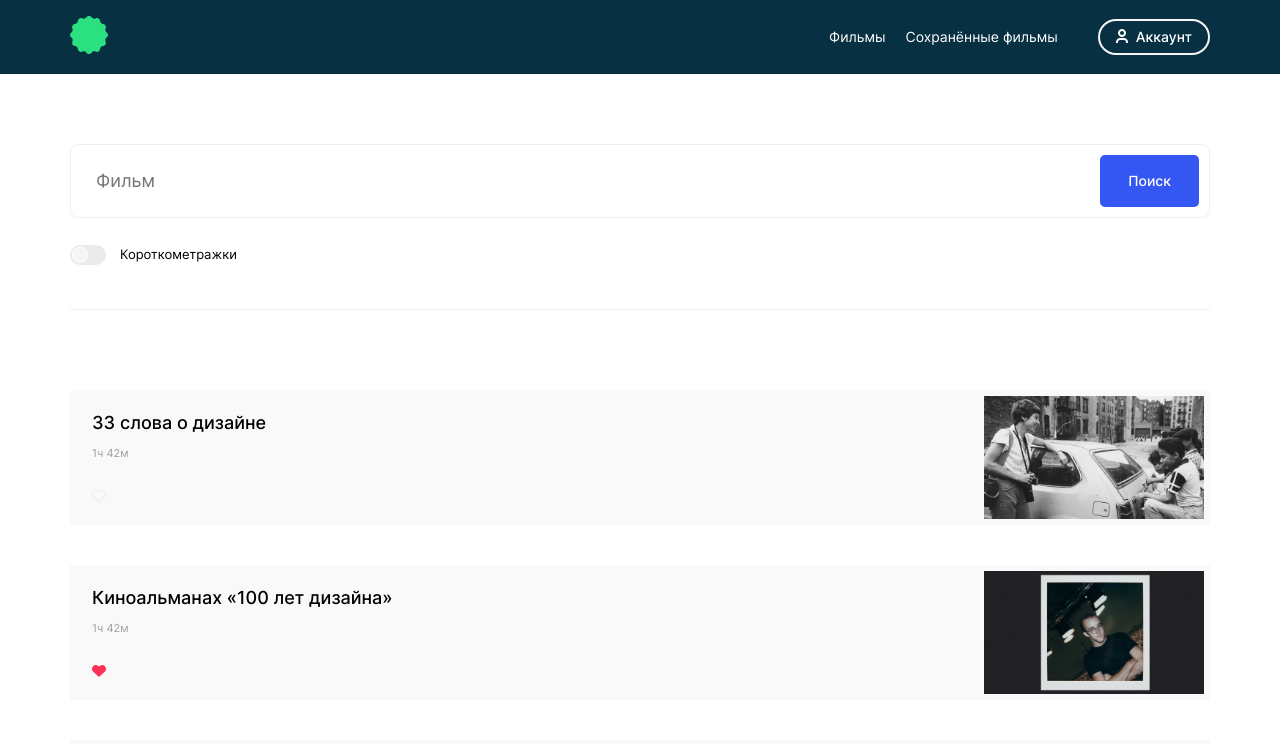
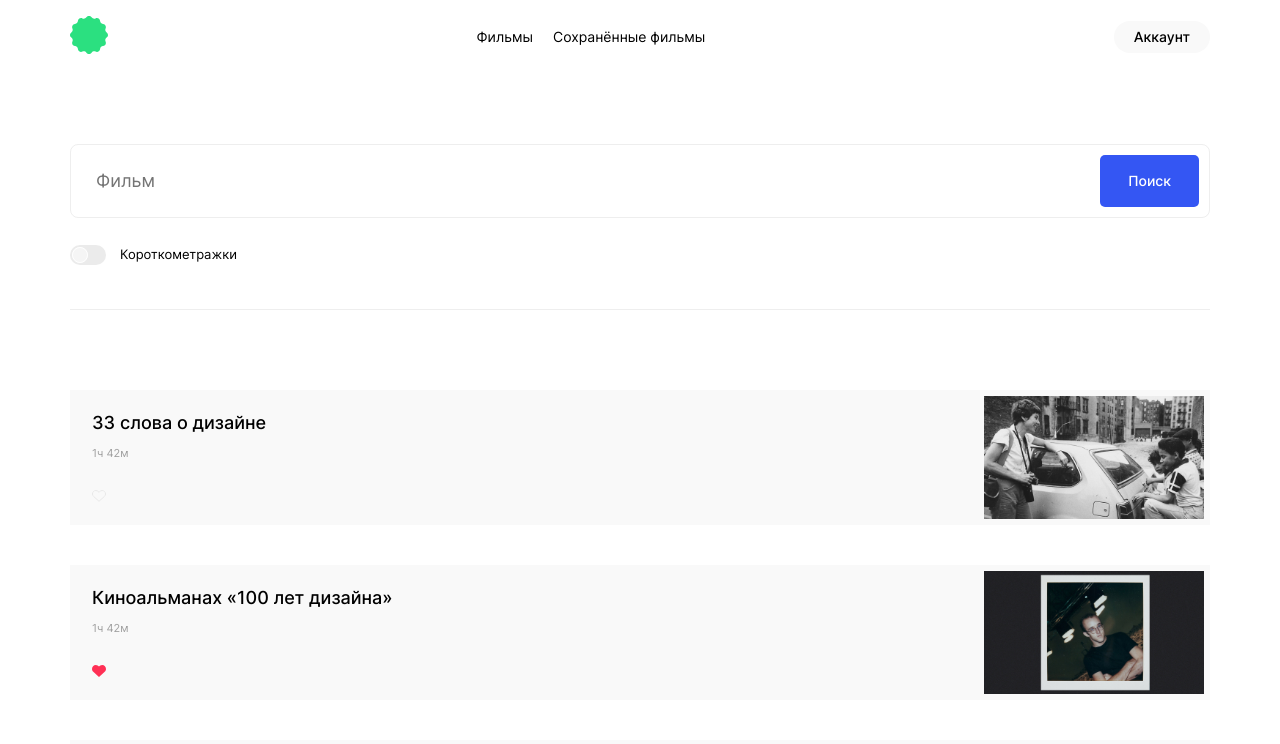
Before and after one commit to eugene-fox/movies-explorer-frontend, a React (Create React App) app: page /movies in a window 1280 px wide. Shown: the top 744 px of the page. Built offline with nearby package versions, Linux system fonts and the light colour scheme.

Commit message:
feat/ fix header and some refactor

```diff
--- a/src/components/AuthNavigation/AuthNavigation.css
+++ b/src/components/AuthNavigation/AuthNavigation.css
@@ -71,6 +71,10 @@
   opacity: .7;
 }
 
+.auth-navigation__profile-link_color_black {
+  color: #000000;
+}
+
 @media screen and (max-width: 768px) {
   .auth-navigation__profile-link {
     display: none;
--- a/src/components/AuthNavigation/AuthNavigation.jsx
+++ b/src/components/AuthNavigation/AuthNavigation.jsx
@@ -1,11 +1,12 @@
 import './AuthNavigation.css';
 import { NavLink } from 'react-router-dom';
+import { UserProfileLink } from '../UserProfileLink/UserProfileLink';
 
-export const AuthNavigation = ({ isLoginIn }) => {
+export const AuthNavigation = ({ isLoginIn, isLandingPage }) => {
   return (
     <nav>
       {isLoginIn ?
-        (<NavLink className="auth-navigation__profile-link" to="/profile">Аккаунт</NavLink>)
+        (<UserProfileLink />)
         :
         (<ul className="auth-navigation">
           <li className="auth-navigation__item">
--- a/src/components/AuthorizedUserNav/AuthorizedUserNav.css
+++ b/src/components/AuthorizedUserNav/AuthorizedUserNav.css
@@ -30,6 +30,10 @@
   opacity: .7;
 }
 
+.authorized-user-nav__link_color_black {
+  color: #000000;
+}
+
 @media screen and (max-width: 768px) {
   .authorized-user-nav {
     display: none;
--- a/src/components/AuthorizedUserNav/AuthorizedUserNav.jsx
+++ b/src/components/AuthorizedUserNav/AuthorizedUserNav.jsx
@@ -1,17 +1,20 @@
 import './AuthorizedUserNav.css';
 import { NavLink } from 'react-router-dom';
 
-export const AuthorizedUserNav = () => {
+export const AuthorizedUserNav = ({ isLandingPage }) => {
   return (
     <nav>
       <ul className="authorized-user-nav">
         <li className="authorized-user-nav__item">
-          <NavLink className="authorized-user-nav__link" to="/movies">Фильмы</NavLink>
+          <NavLink
+            className={`authorized-user-nav__link ${!isLandingPage ? 'authorized-user-nav__link_color_black' : ''}`}
+            to="/movies">Фильмы</NavLink>
         </li>
         <li className="authorized-user-nav__item">
-          <NavLink className="authorized-user-nav__link" to="/saved-movies">Сохранённые фильмы</NavLink>
+          <NavLink className={`authorized-user-nav__link ${!isLandingPage ? 'authorized-user-nav__link_color_black' : ''}`}
+            to="/saved-movies">Сохранённые фильмы</NavLink>
         </li>
       </ul>
-    </nav>
+    </nav >
   )
 }
--- a/src/components/BurgerMenu/BurgerMenu.css
+++ b/src/components/BurgerMenu/BurgerMenu.css
@@ -35,6 +35,12 @@
     height: 3px;
     bottom: 11px;
   }
+  .burger-menu__icon_color_black::before {
+    background: #000000;
+  }
+  .burger-menu__icon_color_black::after {
+    background: #000000
+  }
   .burger-menu__icon:hover {
     opacity: .7;
   }
@@ -44,6 +50,9 @@
     width: 28px;
     height: 3px;
     top: 22px;
+  }
+  .burger-menu__line_color_black {
+    background: #000000;
   }
   .burger-menu__icon_active {
     position: fixed;
@@ -77,6 +86,7 @@
     display: block;
   }
   .burger-menu__container {
+    box-sizing: border-box;
     display: flex;
     position: fixed;
     width: 520px;
@@ -88,6 +98,7 @@
     flex-direction: column;
     justify-content: space-between;
     align-items: center;
+    padding-bottom: 90px;
   }
   .burger-menu__links-list {
     display: flex;
@@ -117,37 +128,14 @@
     padding-bottom: 4px;
     border-bottom: 2px solid #000000;
   }
-  .burger-menu__profile-link {
-    display: block;
-    cursor: pointer;
-    background: #F9F9F9;
-    border-radius: 20px;
-    font-family: 'Inter', Arial, Helvetica, sans-serif;
-    font-style: normal;
-    font-weight: 500;
-    font-size: 14px;
-    line-height: 16px;
-    align-items: center;
-    text-align: center;
-    color: #000000;
-    text-decoration: none;
-    margin: 0 0 98px;
-    padding: 8px 20px;
-    transition: opacity .2s;
-  }
-  .burger-menu__profile-link:hover {
-    opacity: .7;
-  }
 }
 
 @media screen and (max-width: 480px) {
   .burger-menu__container {
     width: 100%;
+    padding-bottom: 46px;
   }
   .burger-menu__links-list {
     margin: 144px;
   }
-  .burger-menu__profile-link {
-    margin-bottom: 46px;
-  }
 }
--- a/src/components/BurgerMenu/BurgerMenu.jsx
+++ b/src/components/BurgerMenu/BurgerMenu.jsx
@@ -1,8 +1,9 @@
 import { useState } from 'react';
 import './BurgerMenu.css'
 import { NavLink } from 'react-router-dom';
+import { UserProfileLink } from '../UserProfileLink/UserProfileLink';
 
-export const BurgerMenu = () => {
+export const BurgerMenu = ({ isLandingPage }) => {
 
   const [burgerMenuDisplay, setBurgerMenuDisplay] = useState(false);
 
@@ -26,14 +27,14 @@ export const BurgerMenu = () => {
               <NavLink className="burger-menu__link" activeClassName="burger-menu__link_active" to="/saved-movies">Сохранённые фильмы</NavLink>
             </li>
           </ul>
-          <NavLink className="burger-menu__profile-link" to="/profile">Аккаунт</NavLink>
+          <UserProfileLink />
         </nav>
       </div>
       <div
-        className={`burger-menu__icon ${burgerMenuDisplay ? 'burger-menu__icon_active' : ''}`}
+        className={`burger-menu__icon ${burgerMenuDisplay ? 'burger-menu__icon_active' : ''} ${!isLandingPage ? 'burger-menu__icon_color_black' : ''}`}
         onClick={toggleBurgerMenuDisplay}
       >
-        <span className={`burger-menu__line ${burgerMenuDisplay ? 'burger-menu__line_active' : ''}`} />
+        <span className={`burger-menu__line ${burgerMenuDisplay ? 'burger-menu__line_active' : ''} ${!isLandingPage ? 'burger-menu__line_color_black' : ''}`} />
       </div>
     </>
   )
--- a/src/components/Footer/Footer.css
+++ b/src/components/Footer/Footer.css
@@ -85,7 +85,7 @@
 @media screen and (max-width: 480px) {
   .footer__container {
     grid-template-columns: 1fr 1fr ;
-    grid-template-rows: min-content 1fr 1fr;
+    grid-template-rows: min-content 1fr min-content;
     padding: 22px 10px 0;
     grid-template-areas: "about about" "links links" "copyright copyright";
   }
--- a/src/components/Header/Header.css
+++ b/src/components/Header/Header.css
@@ -1,6 +1,11 @@
 .header {
   width: 100%;
   background-color: #073042;
+}
+
+.header_color_white {
+  background: #ffffff;
+  color: #000000;
 }
 
 .header__container {
--- a/src/components/Header/Header.jsx
+++ b/src/components/Header/Header.jsx
@@ -1,20 +1,25 @@
 import './Header.css';
-
+import { useRouteMatch } from "react-router-dom";
 import { ProjectLogo } from '../ProjectLogo/ProjectLogo';
 import { AuthorizedUserNav } from '../AuthorizedUserNav/AuthorizedUserNav';
 import { AuthNavigation } from '../AuthNavigation/AuthNavigation';
 import { BurgerMenu } from '../BurgerMenu/BurgerMenu';
 
 export function Header({ isLoginIn }) {
+
+  const isLandingPage = useRouteMatch({ path: '/', exact: true });
+
+  const headerClassName = (`header ${!isLandingPage ? 'header_color_white' : ''}`);
+
   return (
-    <header className="header">
+    <header className={headerClassName}>
       <div className="header__container">
         <ProjectLogo />
+        {isLoginIn ? <AuthorizedUserNav isLandingPage={isLandingPage}/> : ''}
         <div className="header__navigation-wrapper">
-          {isLoginIn ? <AuthorizedUserNav /> : ''}
-          <AuthNavigation isLoginIn={isLoginIn} />
+          <AuthNavigation isLoginIn={isLoginIn} isLandingPage={isLandingPage}/>
         </div>
-        {isLoginIn ? <BurgerMenu /> : ''}
+        {isLoginIn ? <BurgerMenu isLandingPage={isLandingPage} /> : ''}
 
       </div>
     </header>
--- a/src/components/Portfolio/Portfolio.jsx
+++ b/src/components/Portfolio/Portfolio.jsx
@@ -8,13 +8,31 @@ export function Portfolio() {
         <h3 className="portfolio__header">Портфолио</h3>
         <ul className="portfolio__project-list">
           <li className="portfolio__project-list-item">
-            <a className="portfolio__project-list-link" href="/#" target="_blank">Статичный сайт</a>
+            <a
+              className="portfolio__project-list-link"
+              href="https://github.com/eugene-fox/russian-travel"
+              target="_blank"
+              rel="noreferrer">
+              Статичный сайт
+            </a>
           </li>
           <li className="portfolio__project-list-item">
-            <a className="portfolio__project-list-link" href="/#" target="_blank">Адаптивный сайт</a>
+            <a
+              className="portfolio__project-list-link"
+              href="https://eugene-fox.github.io/russian-travel/index.html"
+              target="_blank"
+              rel="noreferrer">
+              Адаптивный сайт
+            </a>
           </li>
           <li className="portfolio__project-list-item">
-            <a className="portfolio__project-list-link" href="/#" target="_blank">Одностраничное приложение</a>
+            <a
+              className="portfolio__project-list-link"
+              href="https://eugenefox.students.nomoredomains.club/"
+              target="_blank"
+              rel="noreferrer">
+              Одностраничное приложение
+            </a>
           </li>
         </ul>
       </div>
--- /dev/null
+++ b/src/components/UserProfileLink/UserProfileLink.css
@@ -0,0 +1,28 @@
+  .user-profile-link {
+    display: block;
+    cursor: pointer;
+    background: #F9F9F9;
+    border-radius: 20px;
+    font-family: 'Inter', Arial, Helvetica, sans-serif;
+    font-style: normal;
+    font-weight: 500;
+    font-size: 14px;
+    line-height: 16px;
+    align-items: center;
+    text-align: center;
+    color: #000000;
+    text-decoration: none;
+    /* margin: 0 0 98px; */
+    padding: 8px 20px;
+    transition: opacity .2s;
+  }
+  .user-profile-link:hover {
+    opacity: .7;
+  }
+
+
+@media screen and (max-width: 480px) {
+  .burger-menu__profile-link {
+    /* margin-bottom: 46px; */
+  }
+}
--- /dev/null
+++ b/src/components/UserProfileLink/UserProfileLink.jsx
@@ -0,0 +1,9 @@
+import { NavLink } from 'react-router-dom';
+import './UserProfileLink.css'
+
+
+export const UserProfileLink = () => {
+  return (
+    <NavLink className="user-profile-link" to="/profile">Аккаунт</NavLink>
+  )
+}
```
